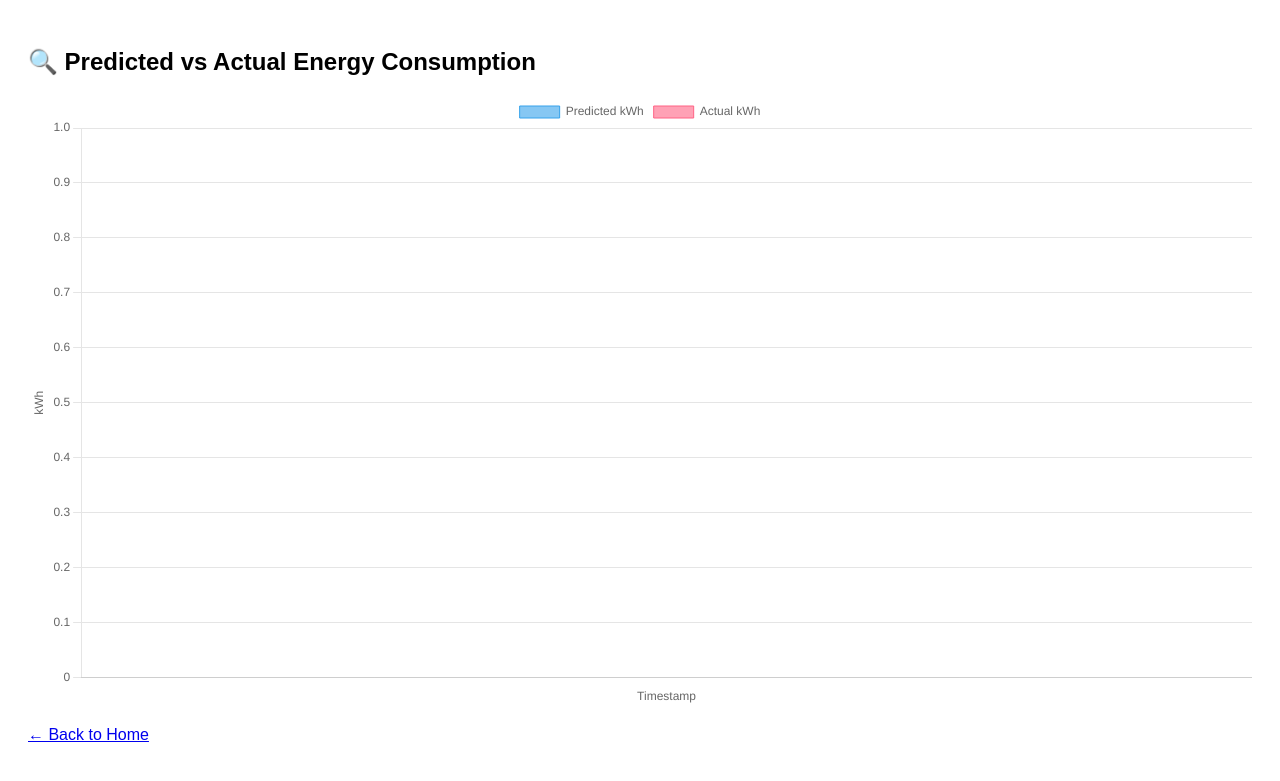
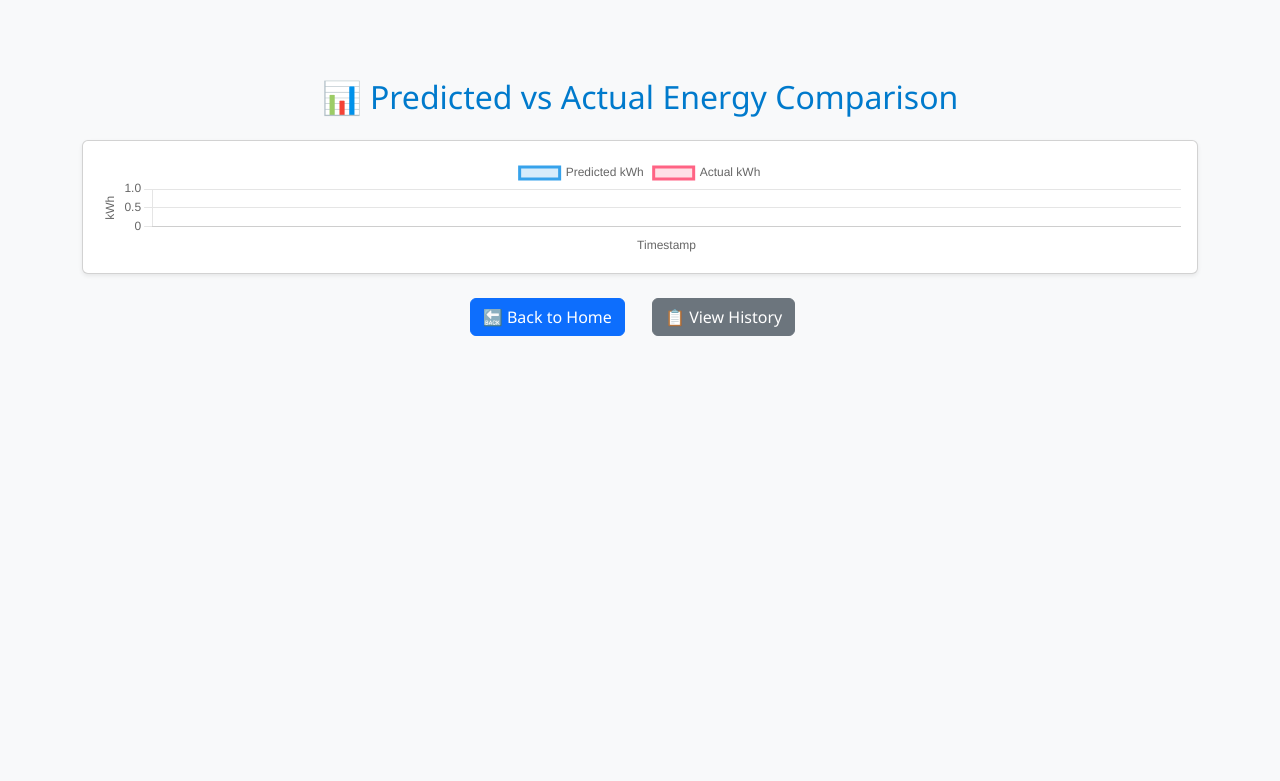
Before and after one commit to saniya3012168/enersense, a Flask app: template templates/compare_chart.html in a window 1280 px wide. Shown: the top 781 px of the page. Run offline with Flask 3, Linux system fonts and the light colour scheme; the template is opened without the code that fills it: most values are stand-ins (such as "Sample title", 1, 10 or a date in 2020).

Commit message:
Update compare_chart.html

```diff
--- a/templates/compare_chart.html
+++ b/templates/compare_chart.html
@@ -1,58 +1,68 @@
 <!DOCTYPE html>
-<html>
+<html lang="en">
 <head>
-    <title>Prediction vs Actual Comparison</title>
+    <meta charset="UTF-8">
+    <title>Prediction vs Actual - EnerSense</title>
+    <link href="https://cdn.jsdelivr.net/npm/bootstrap@5.3.3/dist/css/bootstrap.min.css" rel="stylesheet">
+    <link rel="stylesheet" href="{{ url_for('static', filename='style.css') }}">
     <script src="https://cdn.jsdelivr.net/npm/chart.js"></script>
 </head>
-<body style="font-family: Arial, sans-serif; padding: 20px;">
-    <h2>🔍 Predicted vs Actual Energy Consumption</h2>
-    <canvas id="comparisonChart" width="700" height="350"></canvas>
+<body class="bg-light">
+
+    <div class="container mt-5">
+        <h2 class="text-center mb-4">📊 Predicted vs Actual Energy Comparison</h2>
+
+        <div class="card shadow-sm">
+            <div class="card-body">
+                <canvas id="compareChart" height="100"></canvas>
+            </div>
+        </div>
+
+        <div class="text-center mt-4">
+            <a href="/" class="btn btn-primary">🔙 Back to Home</a>
+            <a href="/history" class="btn btn-secondary ms-2">📋 View History</a>
+        </div>
+    </div>
 
     <script>
-        const ctx = document.getElementById('comparisonChart').getContext('2d');
-        const comparisonChart = new Chart(ctx, {
-            type: 'bar',
+        const ctx = document.getElementById('compareChart').getContext('2d');
+        const chart = new Chart(ctx, {
+            type: 'line',
             data: {
-                labels: {{ timestamps|safe }},
+                labels: {{ timestamps | tojson }},
                 datasets: [
                     {
                         label: 'Predicted kWh',
-                        data: {{ predictions|safe }},
-                        backgroundColor: 'rgba(54, 162, 235, 0.6)',
+                        data: {{ predictions | tojson }},
                         borderColor: 'rgba(54, 162, 235, 1)',
-                        borderWidth: 1
+                        backgroundColor: 'rgba(54, 162, 235, 0.2)',
+                        tension: 0.3,
+                        pointRadius: 4,
+                        pointHoverRadius: 6,
+                        fill: true
                     },
                     {
                         label: 'Actual kWh',
-                        data: {{ actuals|safe }},
-                        backgroundColor: 'rgba(255, 99, 132, 0.6)',
+                        data: {{ actuals | tojson }},
                         borderColor: 'rgba(255, 99, 132, 1)',
-                        borderWidth: 1
+                        backgroundColor: 'rgba(255, 99, 132, 0.2)',
+                        tension: 0.3,
+                        pointRadius: 4,
+                        pointHoverRadius: 6,
+                        fill: true
                     }
                 ]
             },
             options: {
                 responsive: true,
+                maintainAspectRatio: false,
                 scales: {
-                    y: {
-                        beginAtZero: true,
-                        title: {
-                            display: true,
-                            text: 'kWh'
-                        }
-                    },
-                    x: {
-                        title: {
-                            display: true,
-                            text: 'Timestamp'
-                        }
-                    }
+                    x: { title: { display: true, text: 'Timestamp' }},
+                    y: { title: { display: true, text: 'kWh' }}
                 }
             }
         });
     </script>
 
-    <br>
-    <a href="/">← Back to Home</a>
 </body>
 </html>
```
